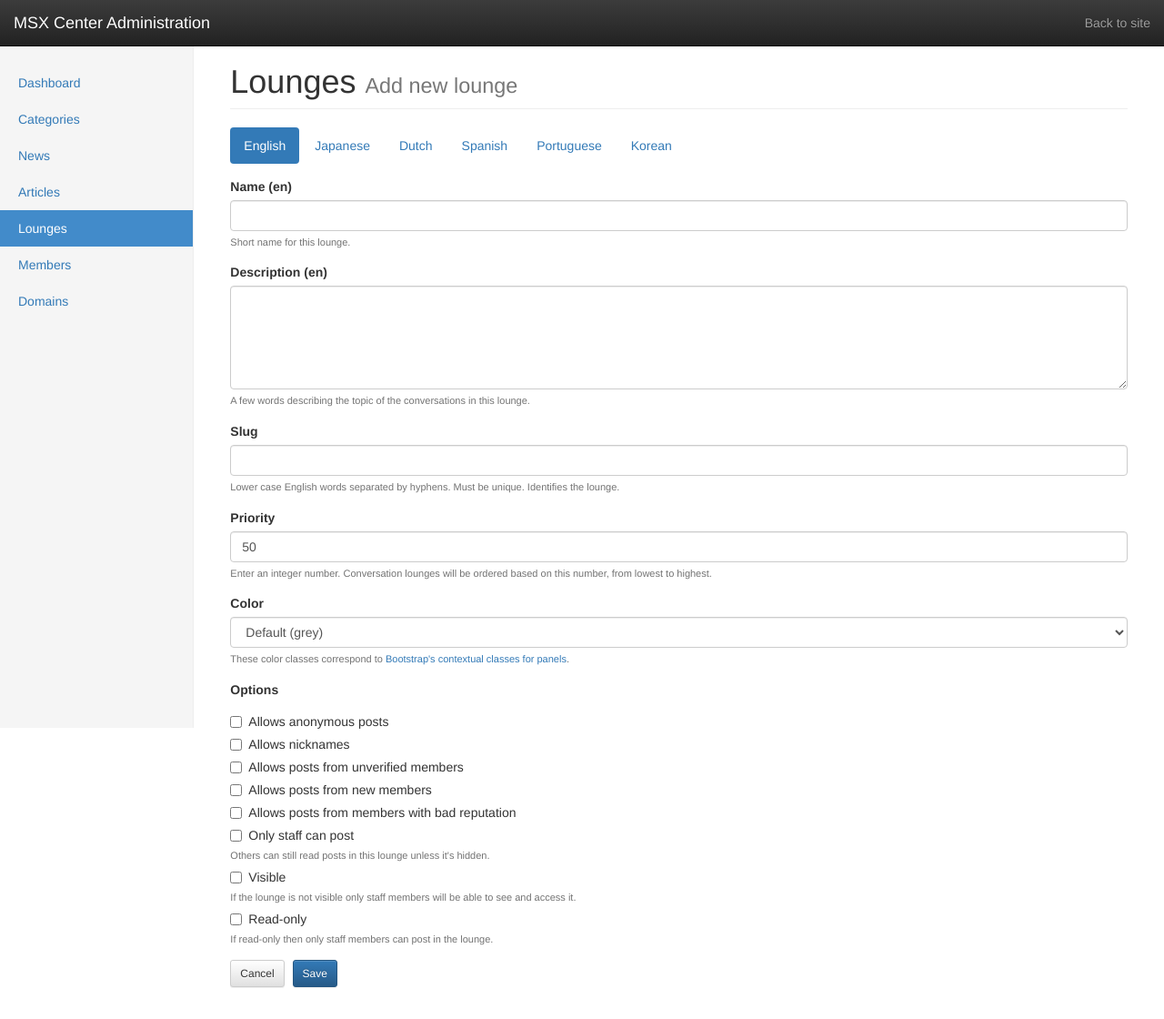
After one commit to javilm/msx-center, a Flask app: page /admin/lounges/add in a window 1280 px wide. The commit adds this page. Shown: the whole page at 91% size. Run offline with Flask 2, Linux system fonts and the light colour scheme; the visitor is signed in with stand-in values (Sample User, id 1); data comes from the database, SQL or seed files in the repository; parts of the project's set-up code (start-up, migrations or seed data) failed here and were passed over; some libraries are stand-ins or nearby versions.

Commit message:
Added support to list, add and edit conversation lounges

```diff
--- a/app.py
+++ b/app.py
@@ -520,37 +520,37 @@ class ConversationLounge(db.Model):
 			user_errors['bad_reputation'] = True
 		return user_errors
 
-	def __init__(self, name_en, desc_en, name_ja=None, name_es=None, name_nl=None, name_pt=None, name_kr=None, desc_ja=None, desc_es=None, desc_nl=None, desc_pt=None, desc_kr=None):
+	def __init__(self, name_en, desc_en, name_ja=None, name_es=None, name_nl=None, name_pt=None, name_kr=None, desc_ja=None, desc_es=None, desc_nl=None, desc_pt=None, desc_kr=None, allows_anonymous=False, allows_nicknames=False, allows_unverified=False, allows_new=False, allows_bad_reputation=False, staff_only=True, is_visible=True, is_readonly=False, priority=10, color_class='success', slug=None):
 
 		# Lounge name in several languages
-		self.name_en = name_en
-		self.name_ja = name_ja
-		self.name_es = name_es
-		self.name_nl = name_nl
-		self.name_pt = name_pt
-		self.name_kr = name_kr
+		self.name_en = LH.document_fromstring(name_en).text_content() if name_en else ''
+		self.name_ja = LH.document_fromstring(name_ja).text_content() if name_ja else ''
+		self.name_nl = LH.document_fromstring(name_nl).text_content() if name_nl else ''
+		self.name_es = LH.document_fromstring(name_es).text_content() if name_es else ''
+		self.name_pt = LH.document_fromstring(name_pt).text_content() if name_pt else ''
+		self.name_kr = LH.document_fromstring(name_kr).text_content() if name_kr else ''
 
 		# Lounge description in several languages
-		self.desc_en = desc_en
-		self.desc_ja = desc_ja
-		self.desc_es = desc_es
-		self.desc_nl = desc_nl
-		self.desc_pt = desc_pt
-		self.desc_kr = desc_kr
+		self.desc_en = LH.document_fromstring(desc_en).text_content() if desc_en else ''
+		self.desc_ja = LH.document_fromstring(desc_ja).text_content() if desc_ja else ''
+		self.desc_nl = LH.document_fromstring(desc_nl).text_content() if desc_nl else ''
+		self.desc_es = LH.document_fromstring(desc_es).text_content() if desc_es else ''
+		self.desc_pt = LH.document_fromstring(desc_pt).text_content() if desc_pt else ''
+		self.desc_kr = LH.document_fromstring(desc_kr).text_content() if desc_kr else ''
 
 		# Flags and metadata
-		self.allows_anonymous = False
-		self.allows_nicknames = False
-		self.allows_unverified = False
-		self.allows_new = False
-		self.allows_bad_reputation = False
-		self.staff_only = True
-		self.is_visible = True
-		self.is_readonly = False
-		self.num_threads = 99
-		self.priority = 10
-		self.color_class = 'success'
-		self.slug = slugify(unicode(name_en))
+		self.allows_anonymous = allows_anonymous
+		self.allows_nicknames = allows_nicknames
+		self.allows_unverified = allows_unverified
+		self.allows_new = allows_new
+		self.allows_bad_reputation = allows_bad_reputation
+		self.staff_only = staff_only
+		self.is_visible = is_visible
+		self.is_readonly = is_readonly
+		self.num_threads = 0
+		self.priority = priority
+		self.color_class = color_class
+		self.slug = slugify(unicode(name_en)) if name_en else ''
 
 	def add_thread(self, thread):
 		thread.lounge_id = self.id
@@ -961,6 +961,13 @@ def get_host_by_ip(ip):
 	except Exception:
 		return None
 
+def log_form_vars(form):
+	result = 'Submitted form items:\n\n'
+
+	for var in form:
+		result += "%s = %s\n" % (var, form[var])
+	app.logger.info(result)
+
 ########################
 ## APPLICATION ROUTES ##
 ########################
@@ -2107,7 +2114,6 @@ def page_admin_articles():
 
 @app.route('/admin/lounges', methods=['GET'])
 def page_admin_lounges():
-
 	# Get the signed in User (if there's one), or None
 	user = User.get_signed_in_user()
 
@@ -2117,7 +2123,120 @@ def page_admin_lounges():
 		if not user.is_staff and not user.is_superuser:
 			abort(401)
 
-	return render_template('admin/lounges.html', user=user, active='lounges')
+	lounges = ConversationLounge.query.order_by(ConversationLounge.priority).all()
+
+	return render_template('admin/lounges.html', user=user, active='lounges', lounges=lounges)
+
+@app.route('/admin/lounges/add', methods=['GET', 'POST'])
+def page_admin_lounges_add():
+	# Get the signed in User (if there's one), or None
+	user = User.get_signed_in_user()
+
+	if user is None:
+		abort(401)
+	else:
+		if not user.is_staff and not user.is_superuser:
+			abort(401)
+
+	if request.method == 'GET':
+		return render_template('admin/lounges-add.html', user=user, active='lounges')
+	else:
+		# DEBUG
+		log_form_vars(request.form)
+
+		# Method is POST
+
+		# XXX	No validation in the controller, but there's sanitation in the model constructor. At most we'll have
+		#		conversation lounges with empty slugs, names, etc
+		color_classes = ['default', 'primary', 'success', 'info', 'warning', 'danger']
+
+		model_vars = {}
+		for lang in ['en', 'ja', 'nl', 'es', 'pt', 'kr']:
+			model_vars['name_%s' % lang] = request.form['name_%s' % lang]
+			model_vars['desc_%s' % lang] = request.form['desc_%s' % lang]
+
+		model_vars['allows_anonymous'] = request.form['allows_anonymous'] if 'allows_anonymous' in request.form else False
+		model_vars['allows_nicknames'] = request.form['allows_nicknames'] if 'allows_nicknames' in request.form else False
+		model_vars['allows_unverified'] = request.form['allows_unverified'] if 'allows_unverified' in request.form else False
+		model_vars['allows_new'] = request.form['allows_new'] if 'allows_new' in request.form else False
+		model_vars['allows_bad_reputation'] = request.form['allows_bad_reputation'] if 'allows_bad_reputation' in request.form else False
+		model_vars['staff_only'] = request.form['staff_only'] if 'staff_only' in request.form else False
+		model_vars['is_visible'] = request.form['is_visible'] if 'is_visible' in request.form else False
+		model_vars['is_readonly'] = request.form['is_readonly'] if 'is_readonly' in request.form else False
+		model_vars['priority'] = int(request.form['priority'])
+		model_vars['color_class'] = color_classes[int(request.form['color_class'])]
+		model_vars['slug'] = request.form['slug']
+
+		# Create the lounge
+		lounge = ConversationLounge(**model_vars)
+		db.session.add(lounge)
+		db.session.commit()
+
+		return redirect(url_for('page_admin_lounges'))
+
+@app.route('/admin/lounges/<int:lounge_id>/edit', methods=['GET', 'POST'])
+def page_admin_lounges_edit(lounge_id):
+	# Get the signed in User (if there's one), or None
+	user = User.get_signed_in_user()
+
+	if user is None:
+		abort(401)
+	else:
+		if not user.is_staff and not user.is_superuser:
+			abort(401)
+
+	# Try and retrieve the news item from the database
+	lounge = ConversationLounge.query.filter_by(id=lounge_id).first()
+	if lounge is None:
+		abort(404)
+
+	if request.method == 'GET':
+		template_options = {}
+		template_options['user'] = user
+		template_options['active'] = 'lounges'
+		template_options['lounge'] = lounge
+
+		return render_template('admin/lounges-edit.html', **template_options)
+
+	else:
+		# DEBUG
+		log_form_vars(request.form)
+
+		# Method is POST
+		# XXX	No validation in the controller, but there's sanitation in the model constructor. At most we'll have
+		#		conversation lounges with empty slugs, names, etc
+		color_classes = ['default', 'primary', 'success', 'info', 'warning', 'danger']
+
+		lounge.name_en = LH.document_fromstring(request.form['name_en']).text_content() if request.form['name_en'] else ''
+		lounge.desc_en = LH.document_fromstring(request.form['desc_en']).text_content() if request.form['desc_en'] else ''
+		lounge.name_ja = LH.document_fromstring(request.form['name_ja']).text_content() if request.form['name_ja'] else ''
+		lounge.desc_ja = LH.document_fromstring(request.form['desc_ja']).text_content() if request.form['desc_ja'] else ''
+		lounge.name_nl = LH.document_fromstring(request.form['name_nl']).text_content() if request.form['name_nl'] else ''
+		lounge.desc_nl = LH.document_fromstring(request.form['desc_nl']).text_content() if request.form['desc_nl'] else ''
+		lounge.name_es = LH.document_fromstring(request.form['name_es']).text_content() if request.form['name_es'] else ''
+		lounge.desc_es = LH.document_fromstring(request.form['desc_es']).text_content() if request.form['desc_es'] else ''
+		lounge.name_pt = LH.document_fromstring(request.form['name_pt']).text_content() if request.form['name_pt'] else ''
+		lounge.desc_pt = LH.document_fromstring(request.form['desc_pt']).text_content() if request.form['desc_pt'] else ''
+		lounge.name_kr = LH.document_fromstring(request.form['name_kr']).text_content() if request.form['name_kr'] else ''
+		lounge.desc_kr = LH.document_fromstring(request.form['desc_kr']).text_content() if request.form['desc_kr'] else ''
+		lounge.allows_anonymous = request.form['allows_anonymous'] if 'allows_anonymous' in request.form else False
+		lounge.allows_nicknames = request.form['allows_nicknames'] if 'allows_nicknames' in request.form else False
+		lounge.allows_unverified = request.form['allows_unverified'] if 'allows_unverified' in request.form else False
+		lounge.allows_new = request.form['allows_new'] if 'allows_new' in request.form else False
+		lounge.allows_bad_reputation = request.form['allows_bad_reputation'] if 'allows_bad_reputation' in request.form else False
+		lounge.staff_only = request.form['staff_only'] if 'staff_only' in request.form else False
+		lounge.is_visible = request.form['is_visible'] if 'is_visible' in request.form else False
+		lounge.is_readonly = request.form['is_readonly'] if 'is_readonly' in request.form else False
+		lounge.priority = int(request.form['priority'])
+		lounge.color_class = color_classes[int(request.form['color_class'])]
+		lounge.slug = request.form['slug']
+
+		# Save the lounge
+		db.session.add(lounge)
+		db.session.commit()
+
+		return redirect(url_for('page_admin_lounges'))
+
 
 @app.route('/admin/members', methods=['GET'])
 def page_admin_members():
--- /dev/null
+++ b/templates/admin/lounges-add.html
@@ -0,0 +1,127 @@
+{% extends "layout/admin-base.html" %}
+
+{% block title %}MSX Center Administration - Add lounge{% endblock %}
+
+{% macro inputs_for_language(lang) %}
+<div class="form-group">
+    <label class="control-label">Name ({{ lang }})</label>
+    <input class="form-control" name="name_{{ lang }}" type="text">
+	<p class="help-block">Short name for this lounge.</p>
+</div>
+<div class="form-group">
+    <label class="control-label">Description ({{ lang }})</label>
+    <textarea class="form-control" name="desc_{{ lang }}" rows="5"></textarea>
+	<p class="help-block">A few words describing the topic of the conversations in this lounge.</p>
+</div>
+{% endmacro %}
+
+{% block content %}
+<h1 class="page-header">Lounges <span class="small">Add new lounge</span></h1>
+<ul class="nav nav-pills" role="tablist">
+    <li role="presentation" id="tab-en" class="active"><a href="#input-en" aria-controls="input-en" role="tab" data-toggle="tab">English</a></li>
+    <li role="presentation" id="tab-ja"><a href="#input-ja" aria-controls="input-ja" role="tab" data-toggle="tab">Japanese</a></li>
+    <li role="presentation" id="tab-nl"><a href="#input-nl" aria-controls="input-nl" role="tab" data-toggle="tab">Dutch</a></li>
+    <li role="presentation" id="tab-es"><a href="#input-es" aria-controls="input-es" role="tab" data-toggle="tab">Spanish</a></li>
+    <li role="presentation" id="tab-pt"><a href="#input-pt" aria-controls="input-pt" role="tab" data-toggle="tab">Portuguese</a></li>
+    <li role="presentation" id="tab-kr"><a href="#input-kr" aria-controls="input-kr" role="tab" data-toggle="tab">Korean</a></li>
+</ul>
+
+{% if errors %}
+<div class="alert alert-danger" role="alert">
+    {% if errors|length > 1 %}
+        <strong>There were errors with your submission:</strong>
+    {% else %}
+        <strong>There was an error with your submission:</strong>
+    {% endif %}
+    <ul>
+        {% for error in errors %}
+            <li>{{ error }}</li>
+        {% endfor %}
+    </ul>
+</div>
+{% endif %}
+
+<form action="{{ url_for('page_admin_lounges_add') }}" method="POST">
+    <div class="tab-content">
+        <div role="tabpanel" class="tab-pane in active" id="input-en">{{ inputs_for_language('en') }}</div>
+        <div role="tabpanel" class="tab-pane" id="input-ja">{{ inputs_for_language('ja') }}</div>
+        <div role="tabpanel" class="tab-pane" id="input-nl">{{ inputs_for_language('nl') }}</div>
+        <div role="tabpanel" class="tab-pane" id="input-es">{{ inputs_for_language('es') }}</div>
+        <div role="tabpanel" class="tab-pane" id="input-pt">{{ inputs_for_language('pt') }}</div>
+        <div role="tabpanel" class="tab-pane" id="input-kr">{{ inputs_for_language('kr') }}</div>
+    </div>
+    <div class="form-group">
+        <label class="control-label">Slug </label><i class="fa fa-exclamation-circle"></i>
+		<input class="form-control" name="slug" type="text">
+		<p class="help-block">Lower case English words separated by hyphens. Must be unique. Identifies the lounge.</p>
+    </div>
+    <div class="form-group">
+        <label class="control-label">Priority </label><i class="fa fa-exclamation-circle"></i>
+		<input class="form-control" name="priority" type="number" value="50">
+		<p class="help-block">Enter an integer number. Conversation lounges will be ordered based on this number, from lowest to highest.</p>
+    </div>
+    <div class="form-group">
+        <label class="control-label">Color </label><i class="fa fa-exclamation-circle"></i>
+        <select name="color_class" class="form-control">
+			<option value="0">Default (grey)</option>
+			<option value="1">Primary (blue)</option>
+			<option value="2">Success (green)</option>
+			<option value="3">Info (cyan)</option>
+			<option value="4">Warning (yellow)</option>
+			<option value="5">Danger (red)</option>
+        </select>
+		<p class="help-block">These color classes correspond to <a href="http://getbootstrap.com/components/#panels-alternatives" target="_new">Bootstrap's contextual classes for panels</a>.</p>
+    </div>
+    <div class="form-group">
+        <label class="control-label">Options</label>
+        <div class="checkbox">
+            <label class="control-label">
+                <input name="allows_anonymous" type="checkbox">Allows anonymous posts
+            </label>
+        </div>
+        <div class="checkbox">
+            <label class="control-label">
+                <input name="allows_nicknames" type="checkbox">Allows nicknames
+            </label>
+        </div>
+        <div class="checkbox">
+            <label class="control-label">
+                <input name="allows_unverified" type="checkbox">Allows posts from unverified members
+            </label>
+        </div>
+        <div class="checkbox">
+            <label class="control-label">
+                <input name="allows_new" type="checkbox">Allows posts from new members
+            </label>
+        </div>
+        <div class="checkbox">
+            <label class="control-label">
+                <input name="allows_bad_reputation" type="checkbox">Allows posts from members with bad reputation
+            </label>
+        </div>
+        <div class="checkbox">
+            <label class="control-label">
+                <input name="staff_only" type="checkbox">Only staff can post
+            </label>
+			<p class="help-block">Others can still read posts in this lounge unless it's hidden.</p>
+        </div>
+        <div class="checkbox">
+            <label class="control-label">
+                <input name="is_visible" type="checkbox">Visible
+            </label>
+			<p class="help-block">If the lounge is not visible only staff members will be able to see and access it.</p>
+        </div>
+        <div class="checkbox">
+            <label class="control-label">
+                <input name="is_readonly" type="checkbox">Read-only
+            </label>
+			<p class="help-block">If read-only then only staff members can post in the lounge.</p>
+        </div>
+    </div>
+    <div class="form-group">
+        <button id="cancelButton" class="btn btn-default btn-sm" type="button">Cancel</button>
+        <button id="saveButton" class="btn btn-primary btn-sm" type="submit">Save</button>
+    </div>
+</form>
+
+{% endblock %}
```
Also changed, not shown: templates/admin/lounges-edit.html (added, +180 -0 lines), templates/admin/lounges.html (+109 -1 lines).
